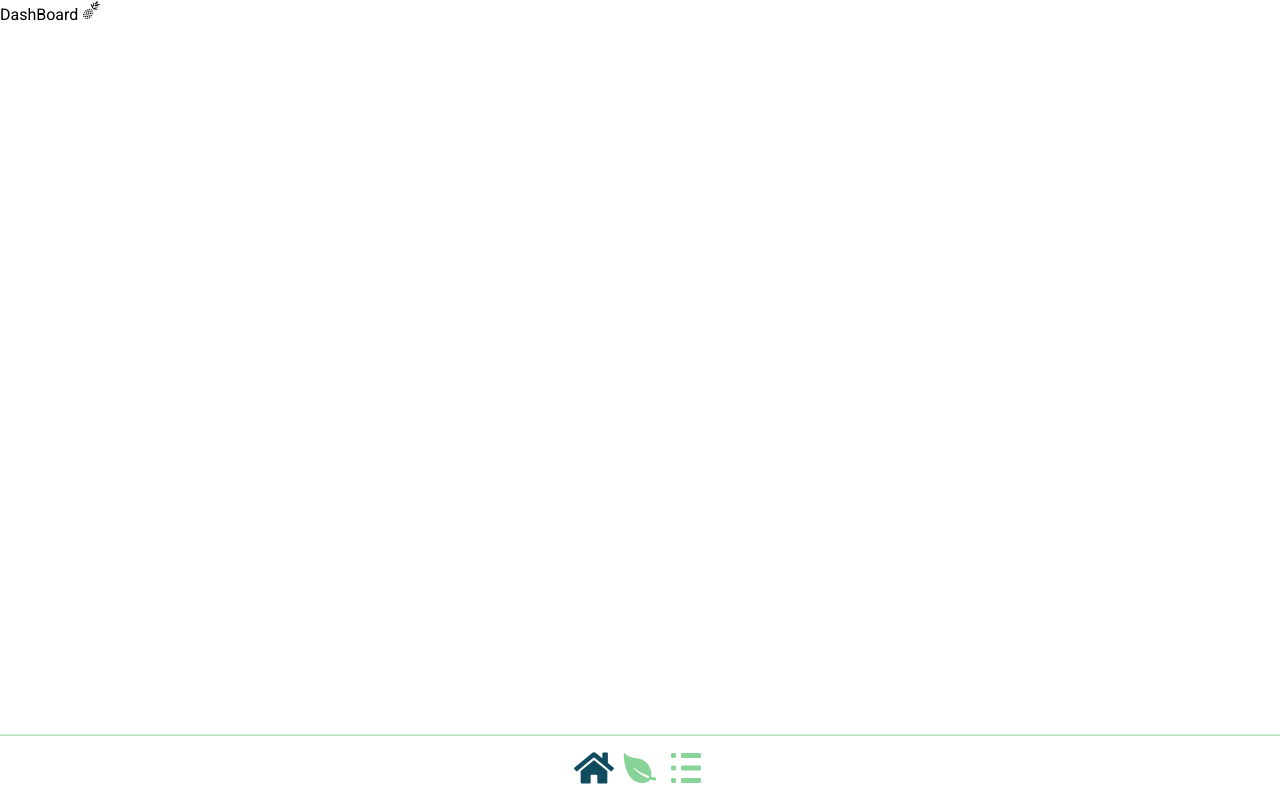
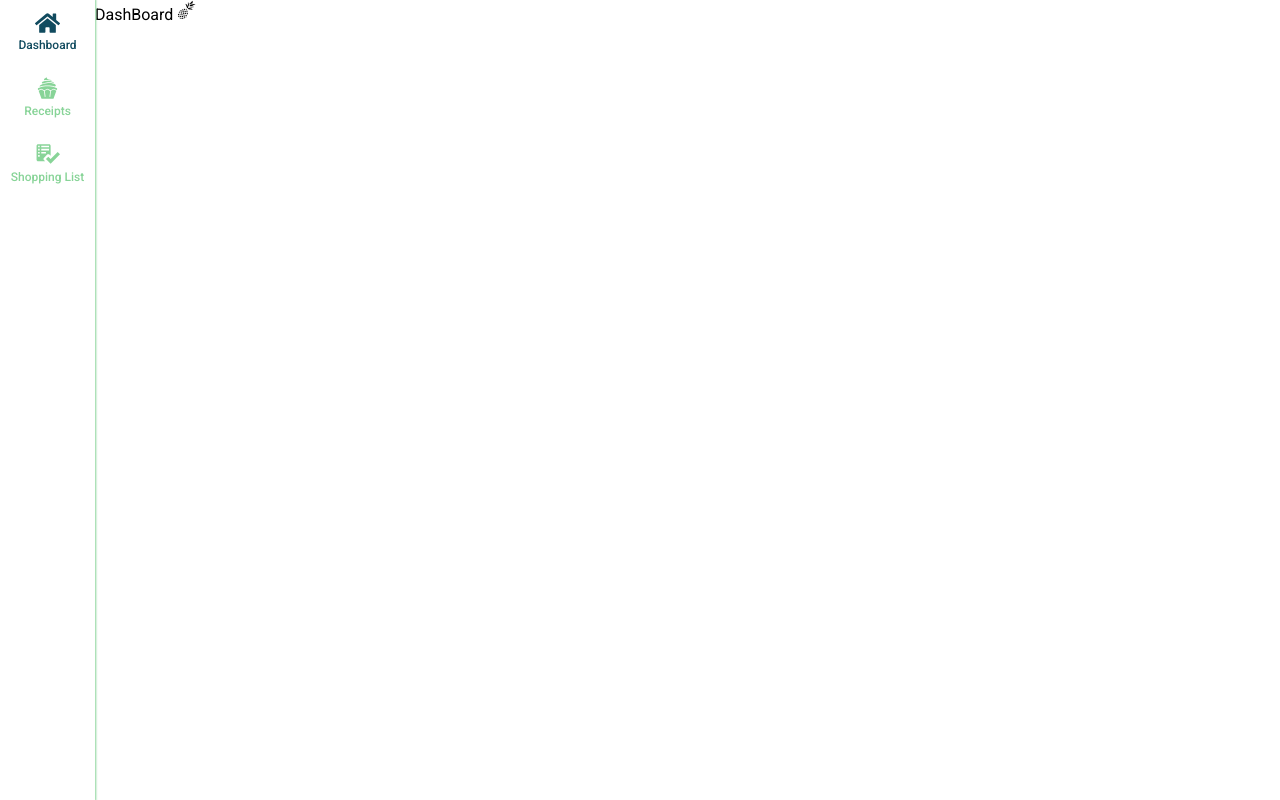
Before and after one commit to LeahyCC/finetaste, a React (Create React App) app: page / in a window 1280 px wide. Built offline with nearby package versions, Linux system fonts and the light colour scheme.

Commit message:
app nav responsive

```diff
--- a/src/App.tsx
+++ b/src/App.tsx
@@ -11,11 +11,13 @@ export default function App() {
     <div className='app__w'>
       <Router>
         <Navigation />
-        <Switch>
-          <Route path='/' component={Dashboard} exact />
-          <Route path='/receipts' component={Receipts} exact />
-          <Route path='/shopinglist' component={ShopingList} exact />
-        </Switch>
+        <div className='app__body'>
+          <Switch>
+            <Route path='/' component={Dashboard} exact />
+            <Route path='/receipts' component={Receipts} exact />
+            <Route path='/shopinglist' component={ShopingList} exact />
+          </Switch>
+        </div>
       </Router>
     </div>
   )
--- a/src/assets/styles/components/Navigation/index.scss
+++ b/src/assets/styles/components/Navigation/index.scss
@@ -7,6 +7,13 @@
     box-shadow: 0px 0px 2px 1px $eton-green;
     background-color: white;
     padding: 12px 0;
+
+    @include desktop {
+      top: 0;
+      bottom: 0;
+      left: 0;
+      right: auto;
+    }
   }
 
   &__item {
@@ -14,24 +21,38 @@
     justify-content: center;
     align-items: center;
 
-    svg {
-      color: $eton-green;
-      transition: color 500ms;
-    }
-
-    &--active {
-      svg {
-        color: $midnight-green;
-      }
+    @include desktop {
+      width: 100%;
+      flex-direction: column;
     }
 
     &:not(:last-child) {
-      margin-right: 6px;
+      margin-right: 24px;
+
+      @include desktop {
+        margin-bottom: 24px;
+        margin-right: auto;
+      }
     }
 
     &-w {
       display: flex;
       justify-content: center;
+
+      @include desktop {
+        flex-direction: column;
+        width: 95px;
+      }
+    }
+
+    svg {
+      width: 40px;
+      color: $eton-green;
+      transition: color 500ms;
+
+      @include desktop {
+        width: 25px;
+      }
     }
 
     &-icon {
@@ -40,6 +61,22 @@
 
     &-title {
       display: none;
+
+      @include desktop {
+        display: block;
+        margin-top: 5px;
+        color: $eton-green;
+        font-weight: 500;
+        transition: color 500ms;
+        font-size: 12px;
+      }
+    }
+
+    &--active {
+      svg,
+      .nav__item-title {
+        color: $midnight-green;
+      }
     }
   }
 }
--- a/src/assets/styles/global/App.scss
+++ b/src/assets/styles/global/App.scss
@@ -5,4 +5,10 @@
     max-width: 100%;
     width: 100%;
   }
+
+  &__body {
+    @include desktop {
+      margin-left: 95px;
+    }
+  }
 }
--- a/src/assets/styles/global/index.scss
+++ b/src/assets/styles/global/index.scss
@@ -2,6 +2,7 @@
 // Global Reset, keep at top level
 @import './reset.scss';
 @import './colors.scss';
+@import './mediaQueries.scss';
 
 @import './App.scss';
 
--- /dev/null
+++ b/src/assets/styles/global/mediaQueries.scss
@@ -0,0 +1,32 @@
+@mixin tablet {
+  @media (min-width: 599px) {
+    @content;
+  }
+}
+
+@mixin desktop {
+  @media (min-width: 900px) {
+    @content;
+  }
+}
+
+// @mixin tablet-portrait {
+//   @media (min-width: 600px) {
+//     @content;
+//   }
+// }
+// @mixin tablet-landscape {
+//   @media (min-width: 900px) {
+//     @content;
+//   }
+// }
+// @mixin desktop {
+//   @media (min-width: 1200px) {
+//     @content;
+//   }
+// }
+// @mixin big-desktop {
+//   @media (min-width: 1800px) {
+//     @content;
+//   }
+// }
--- a/src/components/Navigation/index.tsx
+++ b/src/components/Navigation/index.tsx
@@ -4,8 +4,8 @@ import React, { Component } from 'react'
 import { Link, withRouter, RouteComponentProps } from 'react-router-dom'
 
 import { FaHome } from 'react-icons/fa'
-import { IoIosLeaf } from 'react-icons/io'
-import { GoListUnordered } from 'react-icons/go'
+import { GiCupcake } from 'react-icons/gi'
+import { GoChecklist } from 'react-icons/go'
 
 interface navItemInt {
   to: string
@@ -17,7 +17,7 @@ type navItem = navItemInt[]
 export class Navigation extends Component<RouteComponentProps> {
   navItems = () => {
     const { location } = this.props
-    const iconSize = 40
+    const iconSize = '100%'
     const itemList: navItem = [
       {
         to: '/',
@@ -26,12 +26,12 @@ export class Navigation extends Component<RouteComponentProps> {
       },
       {
         to: '/receipts',
-        icon: <IoIosLeaf size={iconSize} />,
+        icon: <GiCupcake size={iconSize} />,
         title: 'Receipts'
       },
       {
         to: '/shopinglist',
-        icon: <GoListUnordered size={iconSize} />,
+        icon: <GoChecklist size={iconSize} />,
         title: 'Shopping List'
       }
     ]
```
